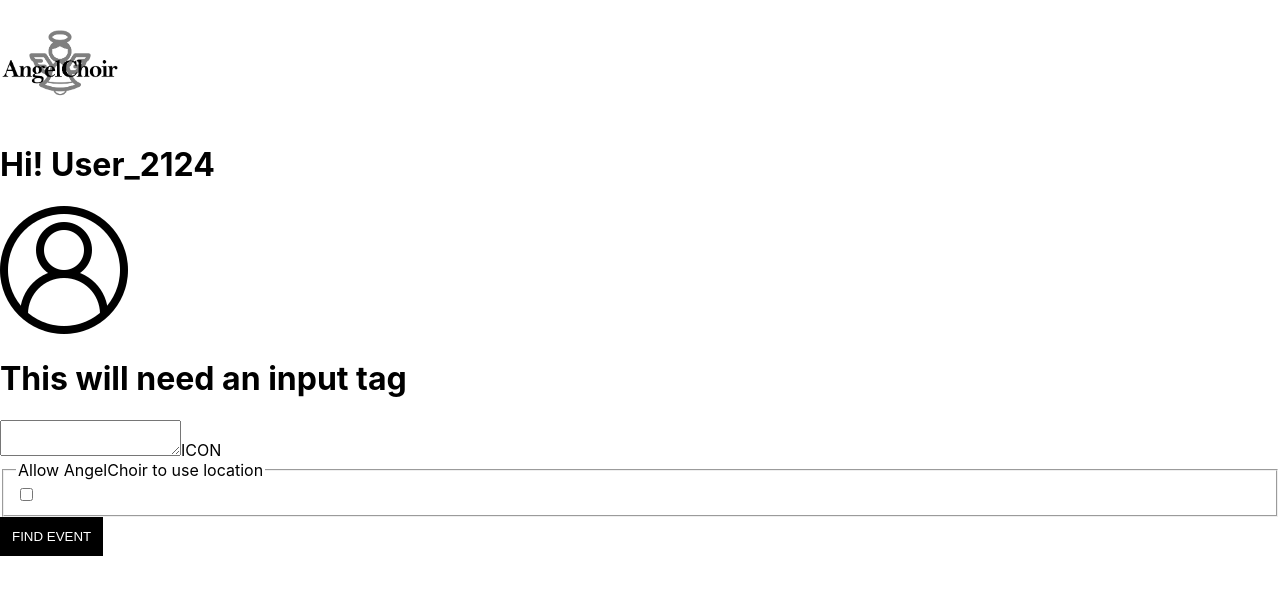
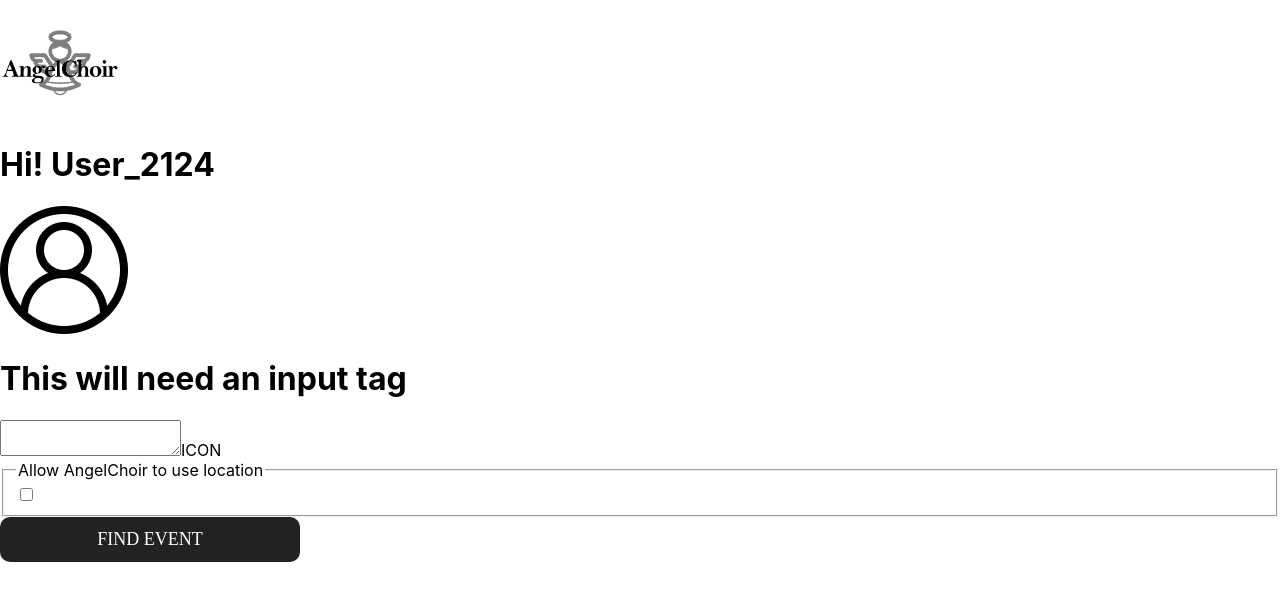
Before and after one commit to GuiltyDogg/angelchoir2, a React (Create React App) app: page / in a window 1280 px wide. Shown: the top 600 px of the page. Built offline with nearby package versions, Linux system fonts and the light colour scheme.

Commit message:
subatomic font, size, br for the button

```diff
--- a/src/design/atoms/button/styles.js
+++ b/src/design/atoms/button/styles.js
@@ -1,10 +1,17 @@
 import styled from "styled-components";
 import colors from "../../subatomics/colors";
 import whitespace from "../../subatomics/whitespace";
+import fonts from "../../subatomics/fonts";
+import sizes from "../../subatomics/sizes";
+import borderradius from "../../subatomics/borderradius";
 
 export const ButtonStyles = styled.button`
   border: ${colors.black};
-  background-color: ${colors.black};
+  background-color: ${colors.slateGray};
   color: ${colors.white};
   padding: ${whitespace.more};
+  font-family: ${fonts.font};
+  width: ${sizes.large};
+  font-size: ${fonts.size};
+  border-radius: ${borderradius.rounded};
 `;
--- /dev/null
+++ b/src/design/subatomics/borderradius/index.js
@@ -0,0 +1,3 @@
+export default {
+  rounded: "10px",
+};
--- a/src/design/subatomics/colors/index.js
+++ b/src/design/subatomics/colors/index.js
@@ -1,6 +1,7 @@
 export default {
-  black: '#000',
-  white: '#fff',
-  lightGray: '#ccc',
-  darkGray: '#666'
-}
+  black: "#000",
+  white: "#fff",
+  lightGray: "#ccc",
+  darkGray: "#666",
+  slateGray: "#202224",
+};
--- /dev/null
+++ b/src/design/subatomics/fonts/index.js
@@ -0,0 +1,5 @@
+export default {
+  font: "gothic",
+  size: "18px",
+  //   figure out proper font
+};
--- /dev/null
+++ b/src/design/subatomics/sizes/index.js
@@ -0,0 +1,3 @@
+export default {
+  large: "300px",
+};
```
